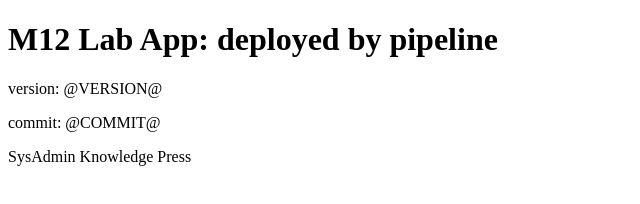
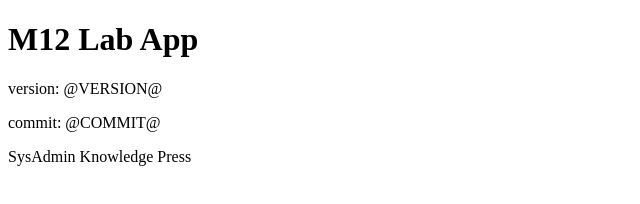
Before and after one commit to arnutkmitl/m12-lab, a plain HTML site: page app/site/index.html in a window 1280 px wide. Shown: the whole page, without its empty margins (0-640 px from the left). Drawn offline with Linux system fonts and the light colour scheme.

Commit message:
Revert "Change heading"
This reverts commit 1cce9c7866e22dbc102acd0b2cad21de90caa1f3.

```diff
--- a/app/site/index.html
+++ b/app/site/index.html
@@ -2,7 +2,7 @@
 <html lang="th">
 <head><meta charset="utf-8"><title>M12 Lab Web App</title></head>
 <body>
-<h1>M12 Lab App: deployed by pipeline</h1>
+<h1>M12 Lab App</h1>
 <p>version: @VERSION@</p>
 <p>commit: @COMMIT@</p>
 <footer>SysAdmin Knowledge Press</footer>
```
